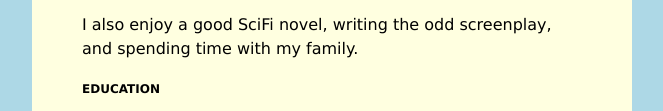
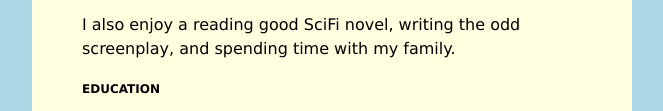
Before and after one commit to tleam475/tleam475.github.io, a plain HTML site: page index.html in a window 1280 px wide. Shown: the part 233-344 px from the top of the page, without its empty margins (308-971 px from the left). Drawn offline with Linux system fonts and the light colour scheme.

Commit message:
Update index.html

```diff
--- a/index.html
+++ b/index.html
@@ -38,7 +38,7 @@ h3 {
            At BJU, I enjoy participating in community outreach events, and at home in Damascus, I am active in my local church: Calvary Baptist Church.
          </p>
          <p>
-            I also enjoy a good SciFi novel, writing the odd screenplay, and spending time with my family.
+            I also enjoy a reading good SciFi novel, writing the odd screenplay, and spending time with my family.
          </p>
 
         <h3>EDUCATION</h3>
```
